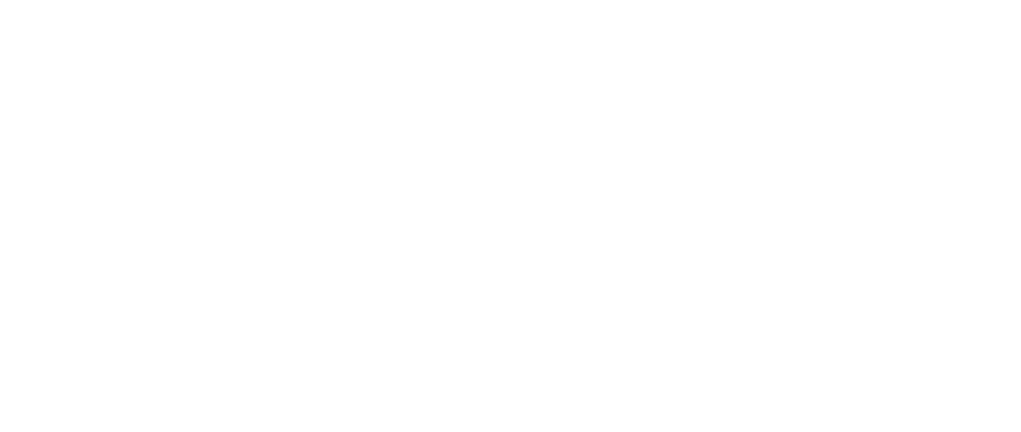
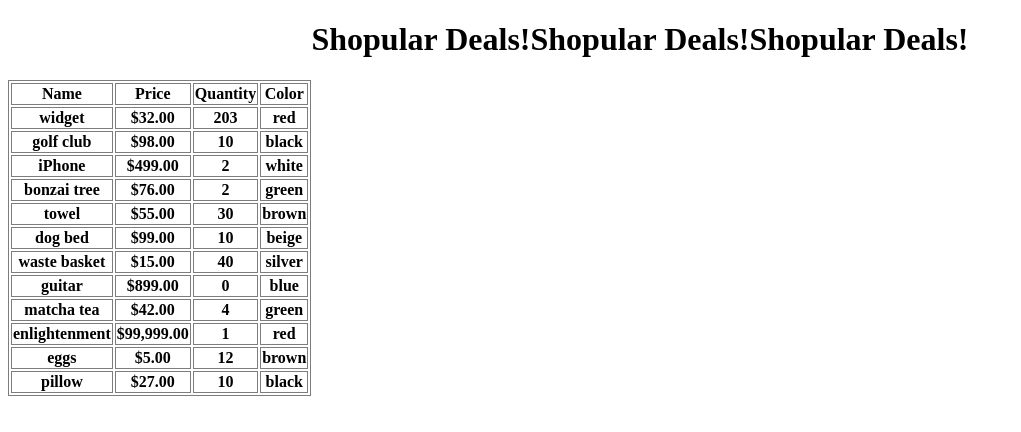
Before and after one commit to sethgabrielbrady/shopular, a plain HTML site: page src/index.html in a window 1280 px wide. Shown: the whole page, without its empty margins (0-1021 px from the left). Drawn offline with nearby package versions, Linux system fonts and the light colour scheme.

Commit message:
Displaying the populated table. Need to adjust the price for discounts and taxes

```diff
--- a/src/index.html
+++ b/src/index.html
@@ -6,6 +6,30 @@
     <link href='style.css' rel='stylesheet'>
   </head>
   <body>
+    <header>
+      <h1>Shopular Deals!Shopular Deals!Shopular Deals!</h1>
+    </header>
+    <main ng-controller='ShopController as shopCtrl'>
+
+      <table>
+        <thead>
+          <tr>
+              <th>Name</th>
+              <th>Price</th>
+              <th>Quantity</th>
+              <th>Color</th>
+          </tr>
+          <tr ng-repeat='inventory in shopCtrl.inventory'>
+              <th>{{inventory.name}}</th>
+              <th>{{inventory.price | currency:"$": 2}}</th>
+              <th>{{inventory.quantity}}</th>
+              <th>{{inventory.color}}</th>
+          </tr>
+        </thead>
+      </table>
+
+    </main>
+
 
   <script src='https://ajax.googleapis.com/ajax/libs/angularjs/1.5.6/angular.min.js'></script>
   <script src='/js/shop.module.js'></script>
--- a/src/js/shop.controller.js
+++ b/src/js/shop.controller.js
@@ -4,10 +4,30 @@
 angular.module('shopular')
   .controller('ShopController', ShopController);
 
+ // this.priceAdj = 0;
   function ShopController(){
+      //TODO
+      //populate the table from the contrller
+      this.inventory = [
+  { "id": 2957, "name": "widget", "price": 32, "quantity": 203, "color": "red", "discount": 31 },
+  { "id": 89274, "name": "golf club", "price": 98, "quantity": 10, "color": "black", "discount": 0 },
+  { "id": 64, "name": "iPhone", "price": 499, "quantity": 2, "color": "white", "discount": 0 },
+  { "id": 87363, "name": "bonzai tree", "price": 76, "quantity": 2, "color": "green", "discount": 0 },
+  { "id": 1736, "name": "towel", "price": 55, "quantity": 30, "color": "brown", "discount": 10 },
+  { "id": 4836, "name": "dog bed", "price": 99, "quantity": 10, "color": "beige", "discount": 50 },
+  { "id": 829, "name": "waste basket", "price": 15, "quantity": 40, "color": "silver", "discount": 0 },
+  { "id": 46, "name": "guitar", "price": 899, "quantity": 0, "color": "blue", "discount": 150 },
+  { "id": 17456, "name": "matcha tea", "price": 42, "quantity": 4, "color": "green", "discount": 11 },
+  { "id": 3292, "name": "enlightenment", "price": 99999, "quantity": 1, "color": "red", "discount": 0 },
+  { "id": 533, "name": "eggs", "price": 5, "quantity": 12, "color": "brown", "discount": 1 },
+  { "id": 683, "name": "pillow", "price": 27, "quantity": 10, "color": "black", "discount": 12 }
+];
 
 
 
   }//belongs to ShopController
 
 }());
+
+
+//TODO
--- a/src/style.css
+++ b/src/style.css
@@ -0,0 +1,15 @@
+header h1 {
+  text-align-last: center;
+}
+
+table{
+  width: auto;
+  border: 1px solid rgb(125, 125, 125);
+}
+thead{
+  font-size: 1em;
+}
+
+th {
+    border: 1px solid rgb(125, 125, 125);
+}
```
